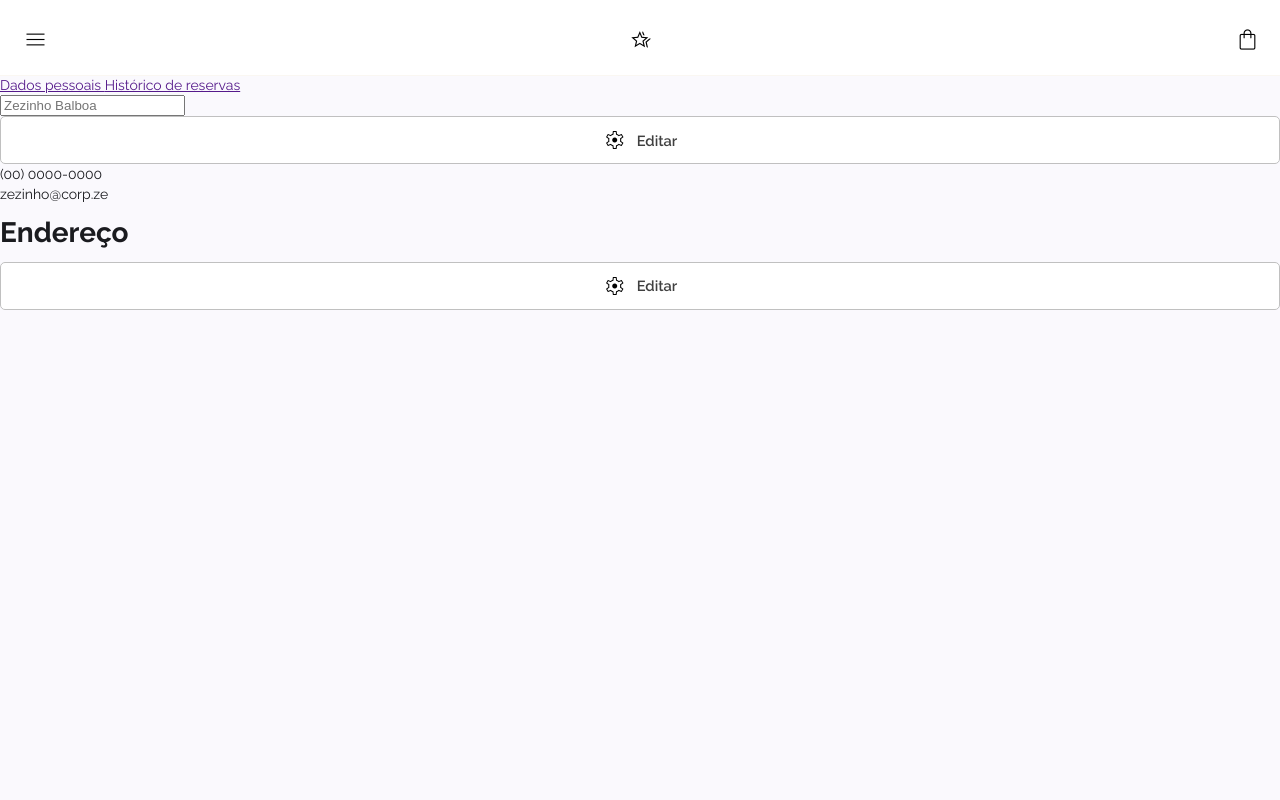
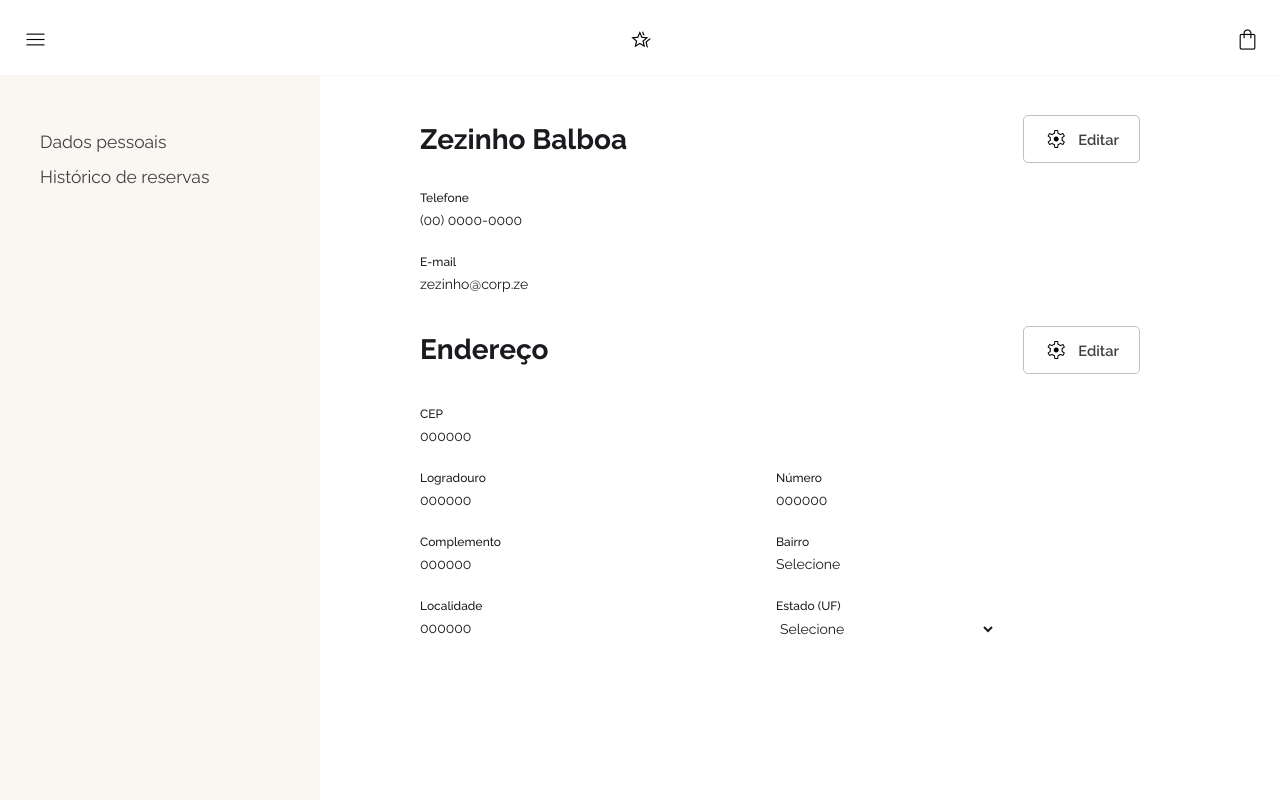
Before and after one commit to vitoriaraso/pi4-hotel-aurora, an Angular app: page /account in a window 1280 px wide. Built offline with nearby package versions, Linux system fonts and the light colour scheme.

Commit message:
feat: página da conta to-do: mta coisa a fazer, corrigir o 'editar', colocar um sinal de que está no modo edição, conectar a API, mudar o 'salvar' pq só tá salvando seção individual ao invés de tudo

```diff
--- a/src/pages/account.component/account.component.css
+++ b/src/pages/account.component/account.component.css
@@ -0,0 +1,105 @@
+#background {
+    display: flex;
+    flex-direction: row;
+}
+
+.sidebar {
+    display: flex;
+    flex: 25%;
+    height: calc(100vh - var(--headerHeight));
+    background-color: var(--almostWhite);
+    justify-content: center;
+}
+
+.sidebar .links {
+    display: flex;
+    flex-direction: column;
+    width: 75%;
+    padding: 50px 0;
+}
+
+.sidebar .links a {
+    text-decoration: none;
+    line-height: 2;
+    font-size: 1.25em;
+    color: var(--mediumGray);
+    font-weight: 400;
+    transition: 0.75s;
+}
+
+.sidebar .links a:hover {
+    color: var(--darkBrown)
+}
+
+.container {
+    flex: 75%;
+    height: calc(100vh - var(--headerHeight));
+    background-color: var(--white);
+}
+
+.container .infos {
+    width: 75%;
+    padding: 25px 100px;
+}
+
+.container .infos input,
+.container .infos select {
+    font-family: inherit;
+    font-size: 14px;
+    color: inherit;
+    background: none;
+    border: none;
+    outline: none;
+    margin: 0;
+    padding: 4px 0;
+    width: auto;
+    min-width: 220px;
+    overflow-x: auto;
+    white-space: nowrap;
+}
+
+.personal-info .name-and-edit,
+.address-info .address-and-edit {
+    display: flex;
+    flex-direction: row;
+    align-items: center;
+    justify-content: space-between;
+    padding: 15px 0;
+}
+
+.personal-info .name-and-edit #name {
+    font-size: 2em;
+    font-weight: bold;
+}
+
+.personal-info .tel-and-email > div,
+.address-info .address-elements > div {
+    display: flex;
+    flex-direction: column;
+    padding: 10px 0;
+}
+
+.address-info .address-elements .cep,
+.address-info .address-elements .logradouro,
+.address-info .address-elements .numero,
+.address-info .address-elements .complemento,
+.address-info .address-elements .bairro,
+.address-info .address-elements .localidade,
+.address-info .address-elements .uf {
+    display: flex;
+    flex-direction: column;
+}
+
+.personal-info .tel-and-email > div > label,
+.address-info .address-elements > div > label,
+.address-info .address-elements .two-inputs-one-row label {
+    font-size: 12px;
+    font-weight: 500;
+}
+
+.address-info .address-elements .two-inputs-one-row {
+    display: flex;
+    flex-direction: row;
+    width: 80%;
+    justify-content: space-between;
+}
--- a/src/pages/account.component/account.component.html
+++ b/src/pages/account.component/account.component.html
@@ -1,32 +1,42 @@
 <div id="background">
+
     <div class="sidebar">
         <div class="links">
             <a href="">
                 Dados pessoais
             </a>
+            <!-- implementar esse rolê -->
             <a href="">
                 Histórico de reservas
             </a>
+            <!-- implementar esse rolê -->
         </div>
     </div>
+
+
+
     <div class="container">
 
+
+        <div class="infos">
 
             <div class="personal-info">
                 <div class="name-and-edit">
                     <div class="name">
-                    <input type="text" id="name" placeholder="{{ name }}" readonly>
+                        <input type="text" id="name" value="{{ name }}" class="personal-info-input" readonly>
                     </div>
                     <div class="edit-button">
-                    <app-button label="Editar" icon="settings" />
+                        <app-button id="personal-info-edit-save-btn" [label]="personalInfoButtonLabel" (click)="togglePersonalInfo()" icon="settings" />
                     </div>
                 </div>
                 <div class="tel-and-email">
-                <div class="tel">
-                    {{ tel }}
+                    <div class="pf-tel">
+                        <label for="pf-tel">Telefone</label>
+                        <input type="text" id="pf-tel" name="pf-tel" value="{{ tel }}" class="personal-info-input" readonly>
                     </div>
                     <div class="email">
-                    {{ email }}
+                        <label for="pf-email">E-mail</label>
+                        <input type="text" id="pf-email" name="pf-email" value="{{ email }}" class="personal-info-input" readonly>
                     </div>
                 </div>
             </div>
@@ -38,12 +48,77 @@
                         <h1>Endereço</h1>
                     </div>
                     <div class="edit-button">
-                    <app-button label="Editar" icon="settings" />
+                        <app-button id="address-info-edit-save-btn" [label]="addressInfoButtonLabel" (click)="toggleAddressInfo()" icon="settings" />
                     </div>
                 </div>
-            <div class="address">
+                <div class="address-elements">
+                    <div class="cep">
+                        <label for="cep">CEP</label>
+                        <input type="text" id="cep" name="cep" value="{{ cep }}" readonly>
+                    </div>
+                    <div class="two-inputs-one-row">
+                        <div class="logradouro">
+                            <label for="logradouro">Logradouro</label>
+                            <input type="text" id="logradouro" name="logradouro" value="{{ logradouro }}" readonly>
+                        </div>
+                        <div class="numero">
+                            <label for="numero">Número</label>
+                            <input type="text" id="numero" name="numero" value="{{ numero }}" readonly>
+                        </div>
+                    </div>
+                    <div class="two-inputs-one-row">
+                        <div class="complemento">
+                            <label for="complemento">Complemento</label>
+                            <input type="text" id="complemento" name="complemento" value="{{ complemento }}" readonly>
+                        </div>
+                        <div class="bairro">
+                            <label for="bairro">Bairro</label>
+                            <input type="text" id="bairro" name="bairro" value="{{ bairro }}" readonly>
+                        </div>
+                    </div>
+                    <div class="two-inputs-one-row">
+                        <div class="localidade">
+                            <label for="localidade">Localidade</label>
+                            <input type="text" id="localidade" name="localidade" value="{{ localidade }}" readonly>
+                        </div>
+                        <div class="uf">
+                            <label for="uf">Estado (UF)</label>
+                            <select id="uf" name="uf">
+                            <option value="">Selecione</option>
+                            <option value="AC">Acre (AC)</option>
+                            <option value="AL">Alagoas (AL)</option>
+                            <option value="AP">Amapá (AP)</option>
+                            <option value="AM">Amazonas (AM)</option>
+                            <option value="BA">Bahia (BA)</option>
+                            <option value="CE">Ceará (CE)</option>
+                            <option value="DF">Distrito Federal (DF)</option>
+                            <option value="ES">Espírito Santo (ES)</option>
+                            <option value="GO">Goiás (GO)</option>
+                            <option value="MA">Maranhão (MA)</option>
+                            <option value="MT">Mato Grosso (MT)</option>
+                            <option value="MS">Mato Grosso do Sul (MS)</option>
+                            <option value="MG">Minas Gerais (MG)</option>
+                            <option value="PA">Pará (PA)</option>
+                            <option value="PB">Paraíba (PB)</option>
+                            <option value="PR">Paraná (PR)</option>
+                            <option value="PE">Pernambuco (PE)</option>
+                            <option value="PI">Piauí (PI)</option>
+                            <option value="RJ">Rio de Janeiro (RJ)</option>
+                            <option value="RN">Rio Grande do Norte (RN)</option>
+                            <option value="RS">Rio Grande do Sul (RS)</option>
+                            <option value="RO">Rondônia (RO)</option>
+                            <option value="RR">Roraima (RR)</option>
+                            <option value="SC">Santa Catarina (SC)</option>
+                            <option value="SP">São Paulo (SP)</option>
+                            <option value="SE">Sergipe (SE)</option>
+                            <option value="TO">Tocantins (TO)</option>
+                            </select>
+                        </div>
+                    </div>
+                </div>
 
             </div>
+
         </div>
 
 
--- a/src/pages/account.component/account.component.ts
+++ b/src/pages/account.component/account.component.ts
@@ -11,5 +11,61 @@ import { ButtonComponent } from '../../shared/button.component/button.component'
 export class AccountComponent {
   name: string = "Zezinho Balboa";
   tel: string = "(00) 0000-0000";
-  email: string = "zezinho@corp.ze"
+  email: string = "zezinho@corp.ze";
+
+  cep: string = "000000";
+  logradouro: string = "000000";
+  numero: string = "000000";
+  complemento: string = "000000";
+  bairro: string = "Selecione";
+  localidade: string = "000000";
+  uf: string = "000000";
+
+  personalInfoButtonLabel: string = 'Editar';
+  isPersonalInfoEditing: boolean = false;
+
+  addressInfoButtonLabel: string = 'Editar';
+  isAddressInfoEditing: boolean = false;
+
+  togglePersonalInfo() {
+    const personalInfoInputs = document.querySelectorAll<HTMLInputElement>('.personal-info-input');
+
+    if (!this.isPersonalInfoEditing) {
+      personalInfoInputs.forEach(input => input.removeAttribute('readonly'));
+      personalInfoInputs[0]?.focus();
+    } else {
+      personalInfoInputs.forEach(input => input.setAttribute('readonly', 'true'));
+
+      const updatedData: Record<string, string> = {};
+      personalInfoInputs.forEach(input => {
+        updatedData[input.id] = input.value;
+      });
+      console.log('Dados atualizados:', updatedData);
+    }
+
+    this.isPersonalInfoEditing = !this.isPersonalInfoEditing;
+    this.personalInfoButtonLabel = this.isPersonalInfoEditing ? 'Salvar' : 'Editar';
+  }
+
+  toggleAddressInfo() {
+    const addressInfoInputs = document.querySelectorAll<HTMLInputElement>('.address-info-input');
+
+    if (!this.isAddressInfoEditing) {
+      addressInfoInputs.forEach(input => input.removeAttribute('readonly'));
+      addressInfoInputs[0]?.focus();
+    } else {
+      addressInfoInputs.forEach(input => input.setAttribute('readonly', 'true'));
+
+      const updatedData: Record<string, string> = {};
+      addressInfoInputs.forEach(input => {
+        updatedData[input.id] = input.value;
+      });
+      console.log('Dados atualizados:', updatedData);
+    }
+
+    this.isAddressInfoEditing = !this.isAddressInfoEditing;
+    this.addressInfoButtonLabel = this.isAddressInfoEditing ? 'Salvar' : 'Editar';
+  }
+
+
 }
```
Lines whose indentation alone changed are shown as unchanged.
